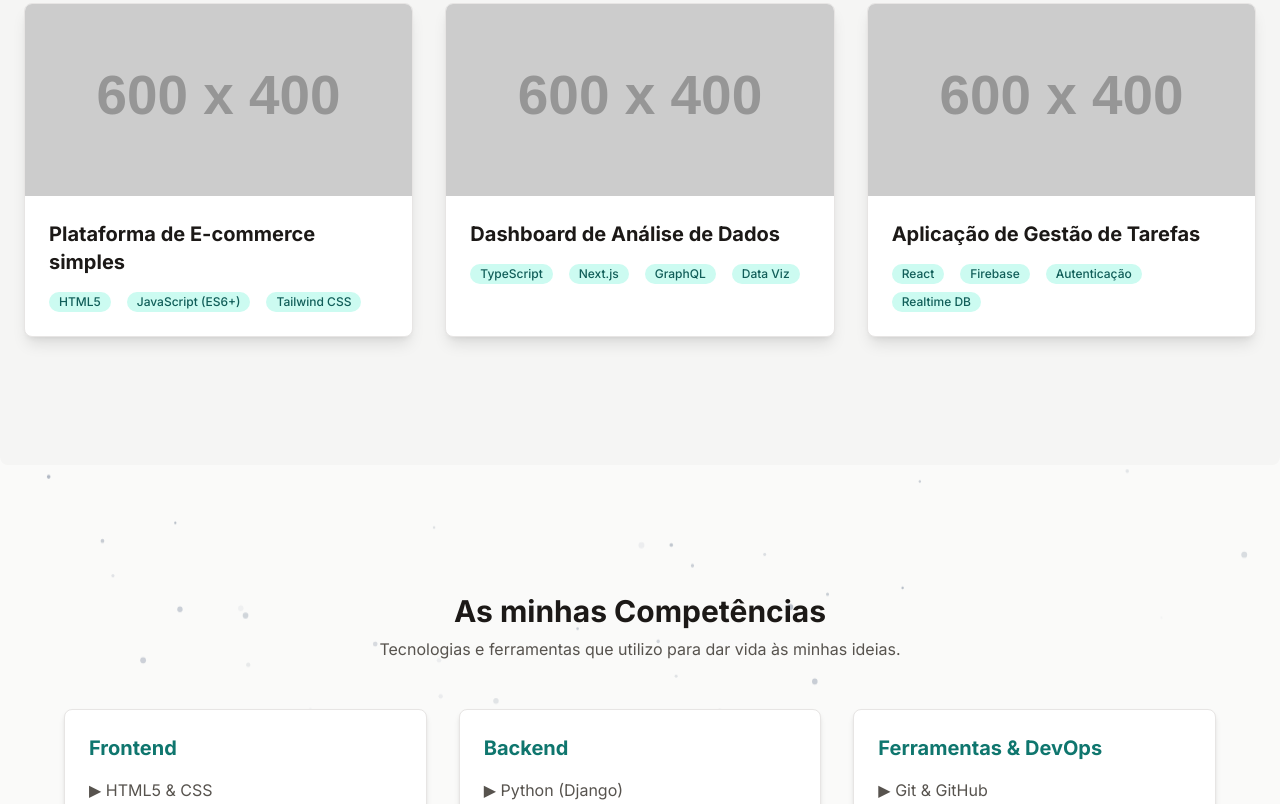
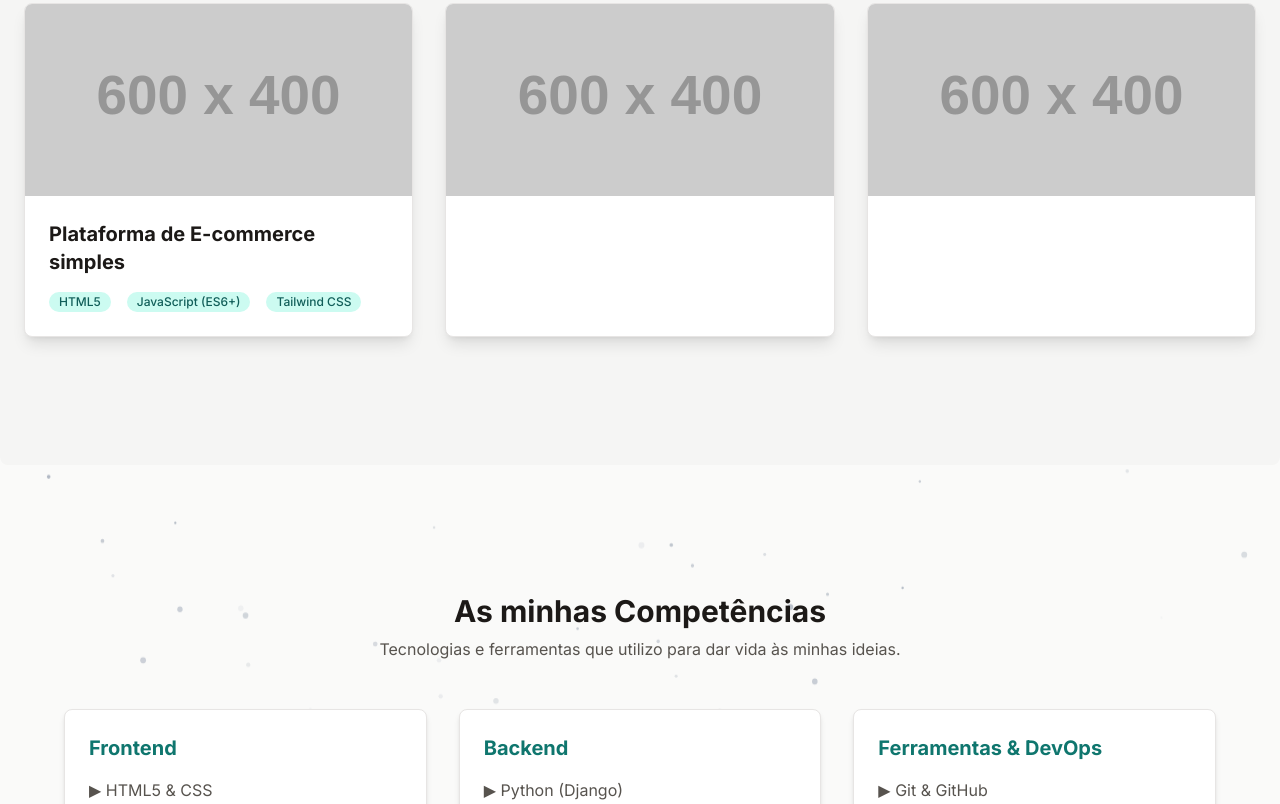
Before and after one commit to tcantiliano/TCSouza-Base, a plain HTML site: page index.html in a window 1280 px wide. Shown: the part 1778-2582 px from the top of the page. Drawn offline with nearby package versions, Linux system fonts and the light colour scheme; placeholder pictures from the web are drawn by us.

Commit message:
update
atualização dos projetos.

```diff
--- a/index.html
+++ b/index.html
@@ -191,7 +191,7 @@
             {
                 id: 1,
                 title: "Plataforma de E-commerce simples",
-                image: "https://placehold.co/600x400/a7d8de/333333?text=E-commerce",
+                image: "https://placehold.co/600x400/a7d8de/333333?text=E-commerce%5CnSimples",
                 tags: ["HTML5", "JavaScript (ES6+)", "Tailwind CSS"],
                 description: `
                     <p>Uma plataforma de e-commerce completa, construída de raiz para uma experiência de compra moderna e eficiente. Inclui um carrinho de compras dinâmico, sistema de autenticação de utilizadores, gestão de produtos.</p>
@@ -202,25 +202,19 @@
             },
             {
                 id: 2,
-                title: "Dashboard de Análise de Dados",
-                image: "https://placehold.co/600x400/d1e7dd/333333?text=Dashboard",
-                tags: ["TypeScript", "Next.js", "GraphQL", "Data Viz"],
-                description: `
-                    <p>Um dashboard interativo para visualização e análise de dados de vendas em tempo real. Os utilizadores podem filtrar dados por período, região e produto, com gráficos dinâmicos que facilitam a identificação de tendências.</p>
-                    <p>O projeto utilizou GraphQL para otimizar as queries de dados, reduzindo o tempo de carregamento e melhorando a reatividade da interface. A integração com bibliotecas de visualização de dados foi fundamental para o sucesso.</p>
-                `,
+                title: "",
+                image: "https://placehold.co/600x400?text=Em+Andamento",
+                tags: [],
+                description: ``,
                 liveLink: "#",
                 repoLink: "#"
             },
             {
                 id: 3,
-                title: "Aplicação de Gestão de Tarefas",
-                image: "https://placehold.co/600x400/f8d7da/333333?text=Task+App",
-                tags: ["React", "Firebase", "Autenticação", "Realtime DB"],
-                description: `
-                    <p>Uma aplicação colaborativa de gestão de tarefas (to-do list) com atualizações em tempo real. Permite que equipas criem projetos, atribuam tarefas e acompanhem o progresso. A autenticação via Google e a base de dados em tempo real do Firebase foram essenciais.</p>
-                    <p>A sincronização do estado entre múltiplos utilizadores em tempo real foi o principal desafio técnico, resolvido com a arquitetura reativa do Firebase.</p>
-                `,
+                title: "",
+                image: "https://placehold.co/600x400?text=Em+Andamento",
+                tags: [],
+                description: ``,
                 liveLink: "#",
                 repoLink: "#"
             }
```
